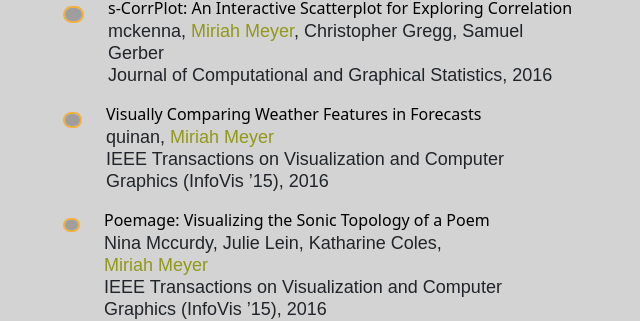
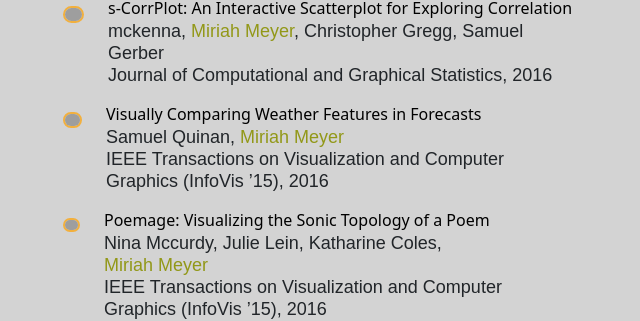
Before and after one commit to visidlab/visidlab.github.io, a Jekyll site: the page built from publications.md, in a window 1280 px wide and 900 px high, scrolled down 2358 px. Shown: the part 133-454 px from the top of the window, without its empty margins (19-659 px from the left). Built offline with Jekyll 4.4.1, drawn with Linux system fonts in a browser that asks for light colours; some web fonts are replaced; grey boxes are pictures that could not be loaded.

Commit message:
Update 2015_infovis_weaver.md

```diff
--- a/_publications/2015_infovis_weaver.md
+++ b/_publications/2015_infovis_weaver.md
@@ -14,7 +14,7 @@
 
 # Authors in the "database" can be used with just the key (lastname). Others can be written properly.
 authors:
-- quinan
+- Samuel Quinan
 - meyer
 
 journal-short: InfoVis
```
